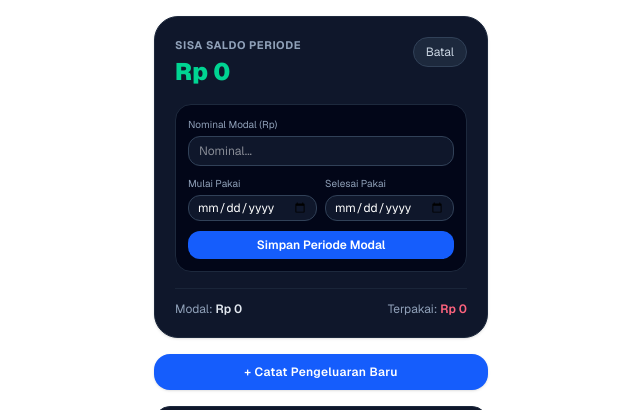
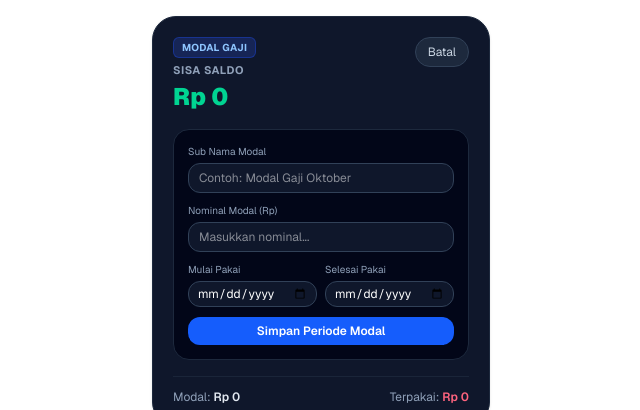
Before and after one commit to webe-abc/dompet-ku, a Next.js app: page / in a window 1280 px wide. Both pictures are taken after a click on the button "Atur Modal". Shown: the top 410 px of the page, without its empty margins (319-959 px from the left). Built offline with nearby package versions, Linux system fonts and the light colour scheme; no server answers; the database is empty.

Commit message:
add custom budget name and editable date range

```diff
--- a/app/page.tsx
+++ b/app/page.tsx
@@ -14,17 +14,20 @@ interface Transaction {
 export default function Home() {
   const [transactions, setTransactions] = useState<Transaction[]>([]);
 
-  // State Modal dengan Rentang Waktu
+  // State Modal (Nama, Nominal, & Rentang Waktu)
+  const [budgetName, setBudgetName] = useState<string>('Modal Gaji');
   const [initialBudget, setInitialBudget] = useState<number>(0);
   const [budgetStart, setBudgetStart] = useState<string>('');
   const [budgetEnd, setBudgetEnd] = useState<string>('');
 
+  // State Sementara untuk Form Atur Modal
+  const [tempName, setTempName] = useState<string>('');
   const [tempBudget, setTempBudget] = useState<string>('');
   const [tempStart, setTempStart] = useState<string>('');
   const [tempEnd, setTempEnd] = useState<string>('');
   const [isEditingBudget, setIsEditingBudget] = useState(false);
 
-  // Form input tambah
+  // Form input transaksi baru
   const [showAddForm, setShowAddForm] = useState(false);
   const [title, setTitle] = useState('');
   const [amount, setAmount] = useState('');
@@ -39,20 +42,20 @@ export default function Home() {
   const [editCategory, setEditCategory] = useState('Makanan');
   const [editDate, setEditDate] = useState('');
 
-  // Filter Tampilan Riwayat
+  // Filter Riwayat Transaksi
   const [filterMode, setFilterMode] = useState<'all' | 'month' | 'custom'>('all');
   const [selectedMonth, setSelectedMonth] = useState('');
   const [startDate, setStartDate] = useState('');
   const [endDate, setEndDate] = useState('');
 
-  // Tanggal default saat dimuat
+  // Inisialisasi tanggal default di sisi browser (bebas error prerender)
   useEffect(() => {
     const today = new Date().toISOString().split('T')[0];
     setDate(today);
     setSelectedMonth(today.slice(0, 7));
   }, []);
 
-  // Tarik data modal & rentang waktu dari Supabase
+  // Tarik data modal aktif dari Supabase
   const fetchBudgetPeriod = async () => {
     const { data, error } = await supabase
       .from('budget_periods')
@@ -61,16 +64,19 @@ export default function Home() {
       .maybeSingle();
 
     if (!error && data) {
+      setBudgetName(data.name || 'Modal Gaji');
       setInitialBudget(Number(data.amount) || 0);
-      setBudgetStart(data.start_date);
-      setBudgetEnd(data.end_date);
-      setTempBudget(data.amount.toString());
-      setTempStart(data.start_date);
-      setTempEnd(data.end_date);
+      setBudgetStart(data.start_date || '');
+      setBudgetEnd(data.end_date || '');
+
+      setTempName(data.name || 'Modal Gaji');
+      setTempBudget(data.amount ? data.amount.toString() : '');
+      setTempStart(data.start_date || '');
+      setTempEnd(data.end_date || '');
     }
   };
 
-  // Tarik riwayat transaksi
+  // Tarik daftar riwayat transaksi
   const fetchTransactions = useCallback(async () => {
     let query = supabase.from('transactions').select('*').order('date', { ascending: false });
 
@@ -94,20 +100,23 @@ export default function Home() {
     fetchBudgetPeriod();
   }, [fetchTransactions]);
 
-  // Simpan perubahan Modal beserta rentang tanggalnya
+  // Simpan perubahan nama, nominal, dan tanggal modal ke Supabase
   const handleSaveBudget = async (e: React.FormEvent) => {
     e.preventDefault();
     const val = Number(tempBudget) || 0;
-    if (!tempStart || !tempEnd) return alert('Pilih tanggal mulai dan selesai modal');
+    if (!tempName.trim()) return alert('Masukkan sub nama modal (misal: Modal Gaji Oktober)');
+    if (!tempStart || !tempEnd) return alert('Pilih tanggal mulai dan tanggal selesai');
 
     const { error } = await supabase.from('budget_periods').upsert({
       id: 'active_budget',
+      name: tempName.trim(),
       amount: val,
       start_date: tempStart,
       end_date: tempEnd,
     });
 
     if (!error) {
+      setBudgetName(tempName.trim());
       setInitialBudget(val);
       setBudgetStart(tempStart);
       setBudgetEnd(tempEnd);
@@ -115,7 +124,7 @@ export default function Home() {
     }
   };
 
-  // Tambah transaksi
+  // Simpan transaksi baru
   const handleSubmit = async (e: React.FormEvent) => {
     e.preventDefault();
     if (!title || !amount || !date) return;
@@ -141,7 +150,7 @@ export default function Home() {
     if (!error) fetchTransactions();
   };
 
-  // Masuk mode edit
+  // Masuk mode edit transaksi
   const startEditing = (t: Transaction) => {
     setEditingId(t.id);
     setEditTitle(t.title);
@@ -150,7 +159,7 @@ export default function Home() {
     setEditDate(t.date);
   };
 
-  // Simpan update edit
+  // Simpan update transaksi
   const handleUpdate = async (e: React.FormEvent, id: number) => {
     e.preventDefault();
     if (!editTitle || !editAmount) return;
@@ -171,7 +180,7 @@ export default function Home() {
     }
   };
 
-  // Hitung pengeluaran HANYA yang berada dalam rentang tanggal modal aktif
+  // Hitung pengeluaran HANYA yang tanggalnya masuk ke rentang waktu modal
   const pengeluaranModalAktif = transactions
     .filter((t) => {
       if (!budgetStart || !budgetEnd) return true;
@@ -183,36 +192,51 @@ export default function Home() {
 
   return (
     <main className="max-w-sm mx-auto p-4 space-y-4 min-h-screen text-slate-100 font-sans">
-      {/* Kartu Ringkasan Modal & Saldo */}
+      {/* Kartu Ringkasan Modal & Rentang Periode */}
       <div className="bg-slate-900 border border-slate-800 rounded-3xl p-5 space-y-4 shadow-sm">
-        <div className="flex justify-between items-start">
+        <div className="flex justify-between items-start gap-2">
           <div>
-            <p className="text-[11px] font-bold text-slate-400 tracking-wider uppercase">Sisa Saldo Periode</p>
+            <div className="flex items-center gap-1.5 flex-wrap">
+              <span className="text-[10px] font-bold bg-blue-950 text-blue-300 border border-blue-800/60 px-2 py-0.5 rounded-md uppercase tracking-wide">
+                {budgetName}
+              </span>
+            </div>
+            <p className="text-[11px] font-bold text-slate-400 tracking-wider uppercase mt-1">Sisa Saldo</p>
             <h1 className={`text-2xl font-black mt-0.5 ${sisaSaldo < 0 ? 'text-rose-400' : 'text-emerald-400'}`}>
               Rp {sisaSaldo.toLocaleString('id-ID')}
             </h1>
             {budgetStart && budgetEnd && (
               <p className="text-[10px] text-slate-400 mt-1">
-                Rentang: <span className="text-slate-300 font-medium">{budgetStart}</span> s/d <span className="text-slate-300 font-medium">{budgetEnd}</span>
+                Periode: <span className="text-slate-300 font-medium">{budgetStart}</span> s/d <span className="text-slate-300 font-medium">{budgetEnd}</span>
               </p>
             )}
           </div>
           <button
             onClick={() => setIsEditingBudget(!isEditingBudget)}
-            className="text-xs bg-slate-800 hover:bg-slate-700 text-slate-300 px-3 py-1.5 rounded-full border border-slate-700 transition"
+            className="text-xs bg-slate-800 hover:bg-slate-700 text-slate-300 px-3 py-1.5 rounded-full border border-slate-700 transition shrink-0"
           >
             {isEditingBudget ? 'Batal' : 'Atur Modal'}
           </button>
         </div>
 
-        {/* Form Atur Modal + Rentang Tanggal */}
+        {/* Form Edit Modal, Sub-Nama, dan Tanggal Mulai/Selesai */}
         {isEditingBudget && (
-          <form onSubmit={handleSaveBudget} className="bg-slate-950 p-3 rounded-2xl border border-slate-800 space-y-2.5">
+          <form onSubmit={handleSaveBudget} className="bg-slate-950 p-3.5 rounded-2xl border border-slate-800 space-y-2.5">
+            <div>
+              <label className="text-[10px] text-slate-400 block mb-1">Sub Nama Modal</label>
+              <input
+                type="text"
+                placeholder="Contoh: Modal Gaji Oktober"
+                value={tempName}
+                onChange={(e) => setTempName(e.target.value)}
+                className="w-full bg-slate-900 border border-slate-700 text-white px-2.5 py-1.5 rounded-xl text-xs focus:outline-none focus:border-blue-500"
+              />
+            </div>
             <div>
               <label className="text-[10px] text-slate-400 block mb-1">Nominal Modal (Rp)</label>
               <input
                 type="number"
-                placeholder="Nominal..."
+                placeholder="Masukkan nominal..."
                 value={tempBudget}
                 onChange={(e) => setTempBudget(e.target.value)}
                 className="w-full bg-slate-900 border border-slate-700 text-white px-2.5 py-1.5 rounded-xl text-xs focus:outline-none focus:border-blue-500"
@@ -256,7 +280,7 @@ export default function Home() {
         </div>
       </div>
 
-      {/* Tombol Catat Transaksi */}
+      {/* Tombol Buka/Tutup Form Tambah Transaksi */}
       <button
         onClick={() => setShowAddForm(!showAddForm)}
         className="w-full bg-blue-600 hover:bg-blue-500 active:scale-[0.99] text-white py-2.5 rounded-2xl font-semibold text-xs tracking-wide shadow transition flex items-center justify-center gap-1.5"
@@ -314,7 +338,7 @@ export default function Home() {
         </form>
       )}
 
-      {/* Filter Riwayat */}
+      {/* Filter Tampilan Riwayat */}
       <div className="flex items-center justify-between gap-1 bg-slate-900 border border-slate-800 p-1 rounded-2xl">
         <button
           onClick={() => setFilterMode('all')}
@@ -386,7 +410,7 @@ export default function Home() {
               className="bg-slate-900 border border-slate-800 p-3.5 rounded-2xl space-y-2.5 transition"
             >
               {editingId === t.id ? (
-                /* Mode Edit */
+                /* Mode Edit Transaksi */
                 <form onSubmit={(e) => handleUpdate(e, t.id)} className="space-y-2 pt-1">
                   <input
                     type="text"
@@ -435,7 +459,7 @@ export default function Home() {
                   </div>
                 </form>
               ) : (
-                /* Mode Normal */
+                /* Mode Baris Normal */
                 <div className="flex justify-between items-center">
                   <div>
                     <p className="font-semibold text-xs text-slate-200">{t.title}</p>
```
